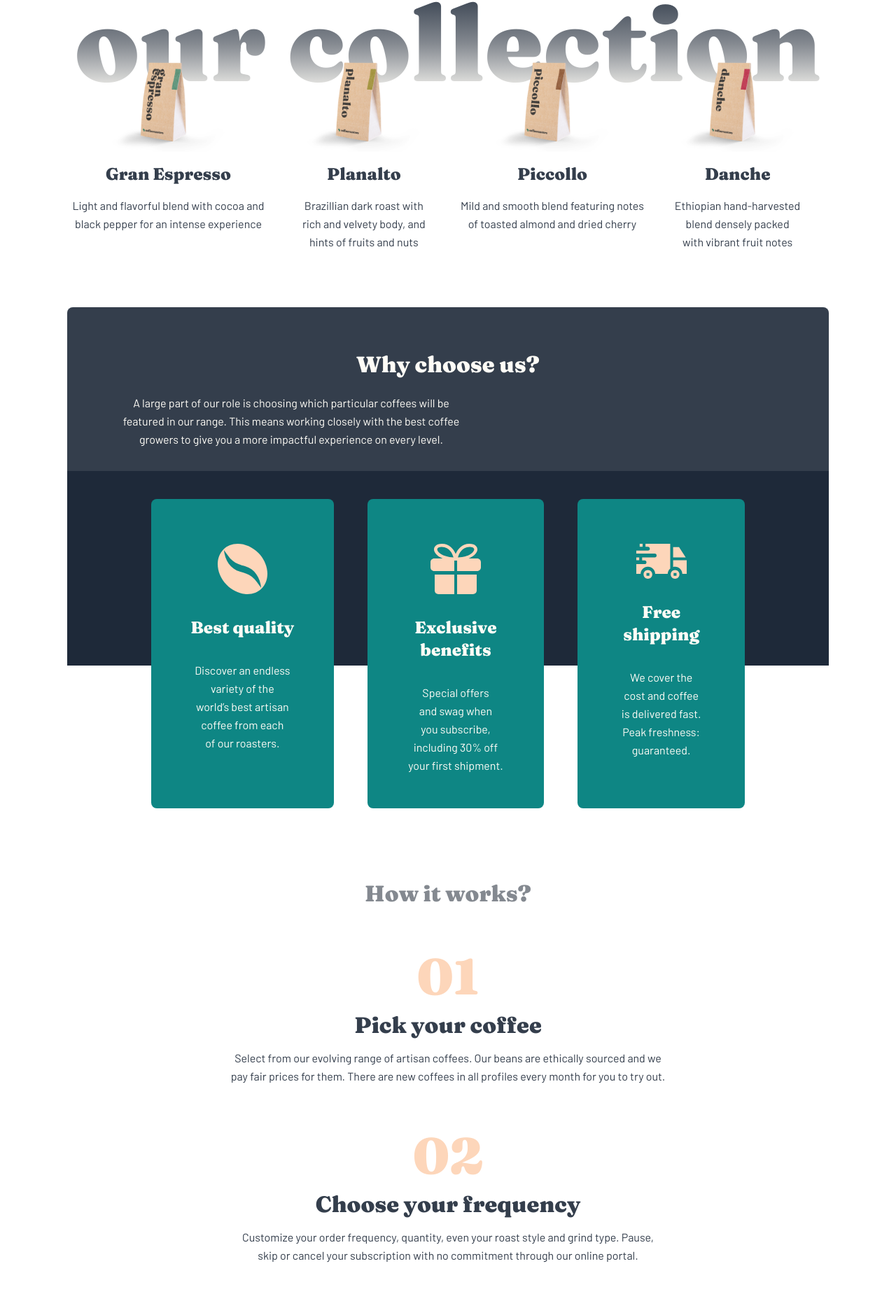
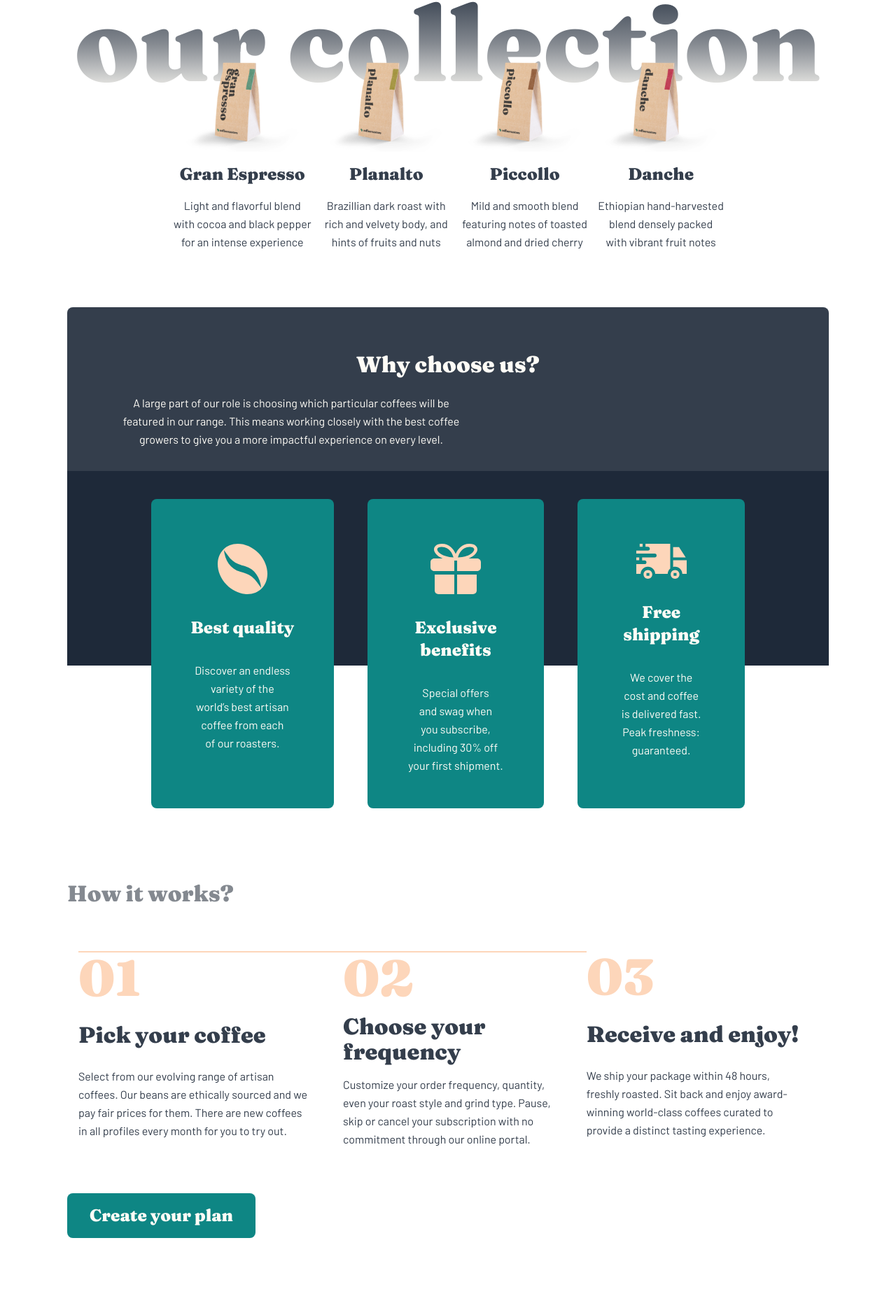
Before and after one commit to SuhasPatnaik/coffeeroasters-subscription-site, a React (Vite) app: page / in a window 1280 px wide. Shown: the part 840-2719 px from the top of the page at 70% size. Built offline with nearby package versions, Linux system fonts and the light colour scheme.

Commit message:
How It Works section: Desktop responsive

```diff
--- a/src/components/landing/Collection.tsx
+++ b/src/components/landing/Collection.tsx
@@ -6,7 +6,7 @@ export default function Collection() {
       <h1 className="font-heading text-h2 bg-linear-to-b from-neutral-900 via-neutral-500 to-neutral-200 bg-clip-text text-transparent md:text-title leading-none">
         our collection
       </h1>
-      <div className="md:flex">
+      <div className="md:flex md:px-36">
         {collectionList.map((collection, index) => {
           return (
             <div className="flex flex-col gap-4 mt-12 md:-mt-12" key={index}>
--- a/src/components/landing/HowItWorks.tsx
+++ b/src/components/landing/HowItWorks.tsx
@@ -3,14 +3,16 @@ import Button from "../shared/Button";
 import Steps from "../shared/Steps";
 
 export default function HowItWorks() {
-  let navigate = useNavigate();
+  const navigate = useNavigate();
   return (
     <section className="flex flex-col gap-16 justify-center mb-20">
-      <h1 className="font-heading text-neutral-500 text-center text-h3">
+      <h1 className="font-heading text-neutral-500 text-center text-h3 md:text-left">
         How it works?
       </h1>
       <Steps />
-      <Button onClick={() => navigate("/subscribe")}>Create your plan</Button>
+      <Button onClick={() => navigate("/subscribe")} className="self-start">
+        Create your plan
+      </Button>
     </section>
   );
 }
--- a/src/components/shared/Steps.tsx
+++ b/src/components/shared/Steps.tsx
@@ -7,7 +7,7 @@ interface StepsProps {
 export default function Steps({ isDarkTheme }: StepsProps) {
   return (
     <div
-      className={`flex flex-col gap-16 px-4 ${
+      className={`flex flex-col md:flex-row gap-16 px-4 md:gap-0 ${
         isDarkTheme
           ? "bg-neutral-900 text-neutral-200 rounded-xl py-20"
           : "text-neutral-900"
@@ -17,7 +17,9 @@ export default function Steps({ isDarkTheme }: StepsProps) {
         return (
           <div
             key={index}
-            className={`grid place-items-center text-center gap-y-4 `}
+            className={`grid place-items-center text-center gap-y-4 md:place-items-start md:text-left ${
+              index < 2 && "md:border-t-2 md:border-secondary-accent"
+            }`}
           >
             <p className="font-heading text-h1 text-secondary-accent">
               {step.number}
```
